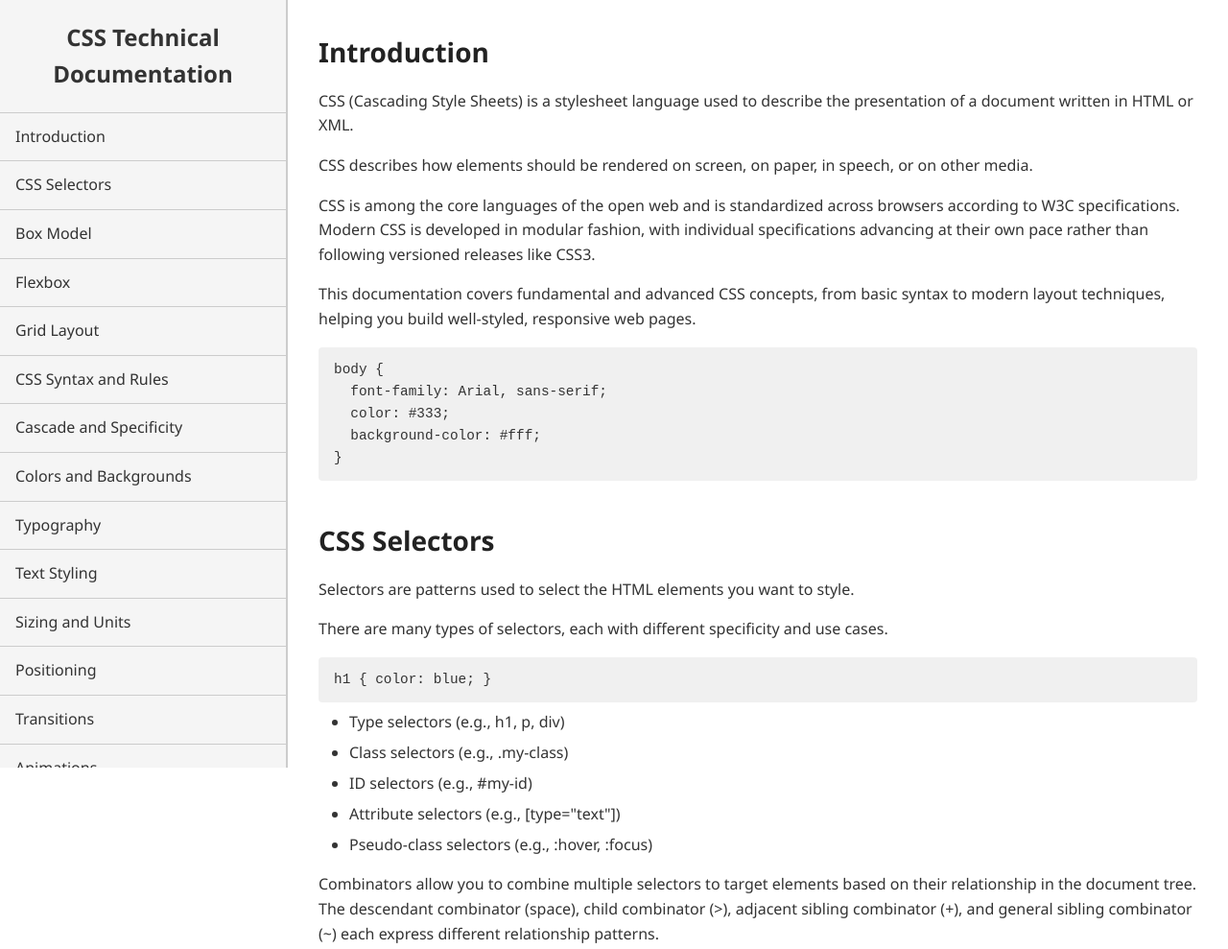
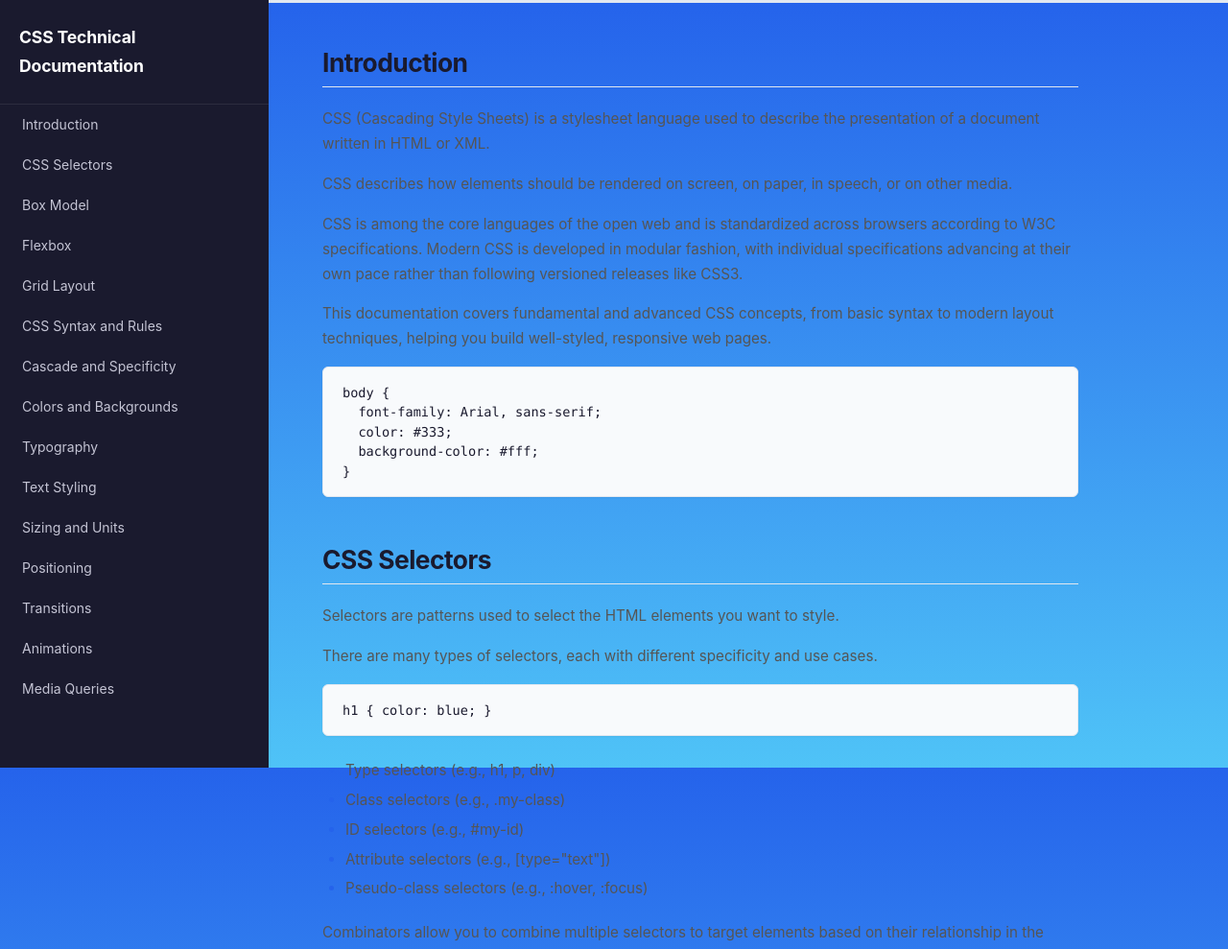
Before and after one commit to d4n13lagu4yo-ctrl/css-technical-documentation, a plain HTML site: page src/index.html in a window 1280 px wide. Shown: the top 989 px of the page at 96% size. Drawn offline with Linux system fonts and the light colour scheme.

Commit message:
feat(003): apply professional corporate styling with subtle CSS animations

```diff
--- a/src/styles.css
+++ b/src/styles.css
@@ -7,15 +7,33 @@
 }
 
 :root {
-  --color-bg: #ffffff;
-  --color-text: #333333;
-  --color-nav-bg: #f5f5f5;
-  --color-accent: #1e90ff;
-  --color-border: #cccccc;
-  --color-code-bg: #f0f0f0;
-  --font-primary: 'Segoe UI', Tahoma, Geneva, Verdana, sans-serif;
-  --font-mono: 'Courier New', Courier, monospace;
-  --nav-width: 300px;
+  --color-sidebar-bg: #1a1a2e;
+  --color-sidebar-text: #c4c4d4;
+  --color-sidebar-header: #ffffff;
+  --color-sidebar-hover-bg: #16213e;
+  --color-sidebar-hover-text: #ffffff;
+  --color-sidebar-active-border: #4fc3f7;
+  --color-content-bg: #ffffff;
+  --color-text-primary: #1a1a2e;
+  --color-text-secondary: #555;
+  --color-accent: #2563eb;
+  --color-accent-hover: #1d4ed8;
+  --color-border-light: #e2e8f0;
+  --color-code-bg: #f8fafc;
+  --color-code-border: #e2e8f0;
+  --color-scrollbar: #cbd5e1;
+  --color-scrollbar-hover: #94a3b8;
+  --color-progress-bg: #e2e8f0;
+  --font-primary: -apple-system, BlinkMacSystemFont, 'Segoe UI', Roboto, Oxygen, Ubuntu, Cantarell, 'Helvetica Neue', Arial, sans-serif;
+  --font-mono: 'SF Mono', 'Fira Code', 'Fira Mono', 'Roboto Mono', 'Cascadia Code', Consolas, 'Courier New', monospace;
+  --nav-width: 280px;
+  --content-max-width: 900px;
+  --transition-fast: 0.15s ease;
+  --transition-normal: 0.25s ease;
+  --transition-slow: 0.4s ease;
+  --shadow-sm: 0 1px 2px rgba(0, 0, 0, 0.05);
+  --shadow-md: 0 4px 6px -1px rgba(0, 0, 0, 0.1), 0 2px 4px -2px rgba(0, 0, 0, 0.1);
+  --radius: 6px;
 }
 
 html {
@@ -25,9 +43,11 @@ html {
 
 body {
   font-family: var(--font-primary);
-  color: var(--color-text);
-  background-color: var(--color-bg);
-  line-height: 1.6;
+  color: var(--color-text-primary);
+  background-color: var(--color-content-bg);
+  line-height: 1.7;
+  -webkit-font-smoothing: antialiased;
+  -moz-osx-font-smoothing: grayscale;
 }
 
 #navbar {
@@ -36,39 +56,62 @@ body {
   left: 0;
   width: var(--nav-width);
   height: 100%;
-  border-right: 2px solid var(--color-border);
-  background-color: var(--color-nav-bg);
+  background-color: var(--color-sidebar-bg);
   overflow-y: auto;
   z-index: 1000;
+  scrollbar-width: thin;
+  scrollbar-color: var(--color-scrollbar) transparent;
+}
+
+#navbar::-webkit-scrollbar {
+  width: 6px;
+}
+
+#navbar::-webkit-scrollbar-thumb {
+  background-color: var(--color-scrollbar);
+  border-radius: 3px;
+}
+
+#navbar::-webkit-scrollbar-thumb:hover {
+  background-color: var(--color-scrollbar-hover);
 }
 
 #navbar header {
-  font-size: 1.5rem;
+  font-size: 1.1rem;
   font-weight: 700;
-  padding: 1.25rem 1rem;
-  text-align: center;
-  border-bottom: 1px solid var(--color-border);
+  padding: 1.5rem 1.25rem;
+  color: var(--color-sidebar-header);
+  letter-spacing: -0.01em;
+  border-bottom: 1px solid rgba(255, 255, 255, 0.08);
 }
 
 #navbar a {
   display: block;
-  padding: 0.75rem 1rem;
+  padding: 0.7rem 1.25rem;
   text-decoration: none;
-  color: var(--color-text);
-  border-bottom: 1px solid var(--color-border);
-  transition: background-color 0.2s ease, color 0.2s ease;
+  color: var(--color-sidebar-text);
+  font-size: 0.875rem;
+  line-height: 1.4;
+  border-left: 3px solid transparent;
+  transition:
+    background-color var(--transition-fast),
+    color var(--transition-fast),
+    border-color var(--transition-fast),
+    padding-left var(--transition-fast);
 }
 
 #navbar a:hover {
-  background-color: var(--color-accent);
-  color: #ffffff;
+  background-color: var(--color-sidebar-hover-bg);
+  color: var(--color-sidebar-hover-text);
+  border-left-color: rgba(79, 195, 247, 0.4);
 }
 
 #navbar a:focus {
-  background-color: var(--color-accent);
-  color: #ffffff;
-  outline: 2px solid #333333;
+  background-color: var(--color-sidebar-hover-bg);
+  color: var(--color-sidebar-hover-text);
+  outline: 2px solid var(--color-sidebar-active-border);
   outline-offset: -2px;
+  border-left-color: var(--color-sidebar-active-border);
 }
 
 #navbar a:focus:not(:focus-visible) {
@@ -76,51 +119,132 @@ body {
 }
 
 #navbar a:focus-visible {
-  outline: 2px solid #333333;
+  outline: 2px solid var(--color-sidebar-active-border);
   outline-offset: -2px;
-  background-color: var(--color-accent);
-  color: #ffffff;
+  background-color: var(--color-sidebar-hover-bg);
+  color: var(--color-sidebar-hover-text);
+}
+
+#navbar a:target,
+#navbar a.nav-link:target {
+  background-color: var(--color-sidebar-hover-bg);
+  color: var(--color-sidebar-hover-text);
+  border-left-color: var(--color-sidebar-active-border);
+  border-left-width: 3px;
+}
+
+.main-section:target {
+  animation: sectionHighlight 2s ease-out forwards;
+}
+
+@keyframes sectionHighlight {
+  0% {
+    background-color: rgba(37, 99, 235, 0.06);
+  }
+  100% {
+    background-color: transparent;
+  }
 }
 
 #main-doc {
   margin-left: var(--nav-width);
-  padding: 2rem;
-  max-width: 1100px;
+  padding: 3rem 3.5rem;
+  max-width: var(--content-max-width);
+  min-height: 100vh;
+  position: relative;
+}
+
+#main-doc::before {
+  content: '';
+  position: fixed;
+  top: 0;
+  left: var(--nav-width);
+  right: 0;
+  height: 3px;
+  background: var(--color-progress-bg);
+  z-index: 999;
+}
+
+@supports (animation-timeline: scroll()) {
+  @keyframes scrollProgress {
+    from { background-size: 0% 3px; }
+    to { background-size: 100% 3px; }
+  }
+
+  body {
+    animation: scrollProgress linear;
+    animation-timeline: scroll(root);
+    background-image: linear-gradient(to bottom, var(--color-accent) 0%, #4fc3f7 100%);
+    background-repeat: no-repeat;
+    background-position: left top;
+    background-attachment: fixed;
+  }
 }
 
 .main-section {
-  margin-bottom: 2.5rem;
+  margin-bottom: 3rem;
+  scroll-margin-top: 1.5rem;
 }
 
 .main-section header {
-  font-size: 1.75rem;
-  font-weight: 600;
-  margin-bottom: 1rem;
-  color: #222222;
+  font-size: 1.65rem;
+  font-weight: 650;
+  margin-bottom: 1.25rem;
+  color: var(--color-text-primary);
+  letter-spacing: -0.02em;
+  line-height: 1.3;
+  padding-bottom: 0.5rem;
+  border-bottom: 1px solid var(--color-border-light);
 }
 
 .main-section p {
   margin-bottom: 1rem;
+  color: var(--color-text-secondary);
+  font-size: 0.95rem;
 }
 
 .main-section code {
   display: block;
   background-color: var(--color-code-bg);
-  padding: 0.75rem 1rem;
-  margin: 0.5rem 0;
-  border-radius: 4px;
+  border: 1px solid var(--color-code-border);
+  padding: 1rem 1.25rem;
+  margin: 1rem 0;
+  border-radius: var(--radius);
   font-family: var(--font-mono);
-  font-size: 0.9rem;
+  font-size: 0.85rem;
+  line-height: 1.5;
   white-space: pre-wrap;
   overflow-x: auto;
+  box-shadow: var(--shadow-sm);
+}
+
+.main-section code:not(:has(+ code)) {
+  margin-bottom: 1.5rem;
 }
 
 .main-section ul {
-  margin: 0.5rem 0 1rem 2rem;
+  margin: 0.75rem 0 1.25rem 1.5rem;
+  color: var(--color-text-secondary);
 }
 
 .main-section li {
   margin-bottom: 0.4rem;
+  font-size: 0.95rem;
+  line-height: 1.6;
+}
+
+.main-section li::marker {
+  color: var(--color-accent);
+}
+
+::-moz-selection {
+  background-color: rgba(37, 99, 235, 0.2);
+  color: inherit;
+}
+
+::selection {
+  background-color: rgba(37, 99, 235, 0.2);
+  color: inherit;
 }
 
 @media (prefers-reduced-motion: reduce) {
@@ -143,11 +267,16 @@ body {
 
 @media (max-width: 1024px) {
   :root {
-    --nav-width: 250px;
+    --nav-width: 240px;
   }
 
   #main-doc {
-    padding: 1.75rem;
+    padding: 1.75rem 2rem;
+  }
+
+  #navbar a {
+    padding: 0.6rem 1rem;
+    font-size: 0.825rem;
   }
 }
 
@@ -156,13 +285,26 @@ body {
     position: relative;
     width: 100%;
     height: auto;
-    max-height: 300px;
-    border-right: none;
-    border-bottom: 2px solid var(--color-border);
+    max-height: 280px;
+    border-bottom: 1px solid rgba(255, 255, 255, 0.08);
+  }
+
+  #navbar header {
+    padding: 1rem 1.25rem;
+    font-size: 1rem;
+  }
+
+  #navbar a {
+    padding: 0.55rem 1.25rem;
+    font-size: 0.85rem;
   }
 
   #main-doc {
     margin-left: 0;
-    padding: 1.5rem;
+    padding: 1.25rem;
+  }
+
+  .main-section header {
+    font-size: 1.4rem;
   }
 }
```
Also changed, not shown: 7 other files.
